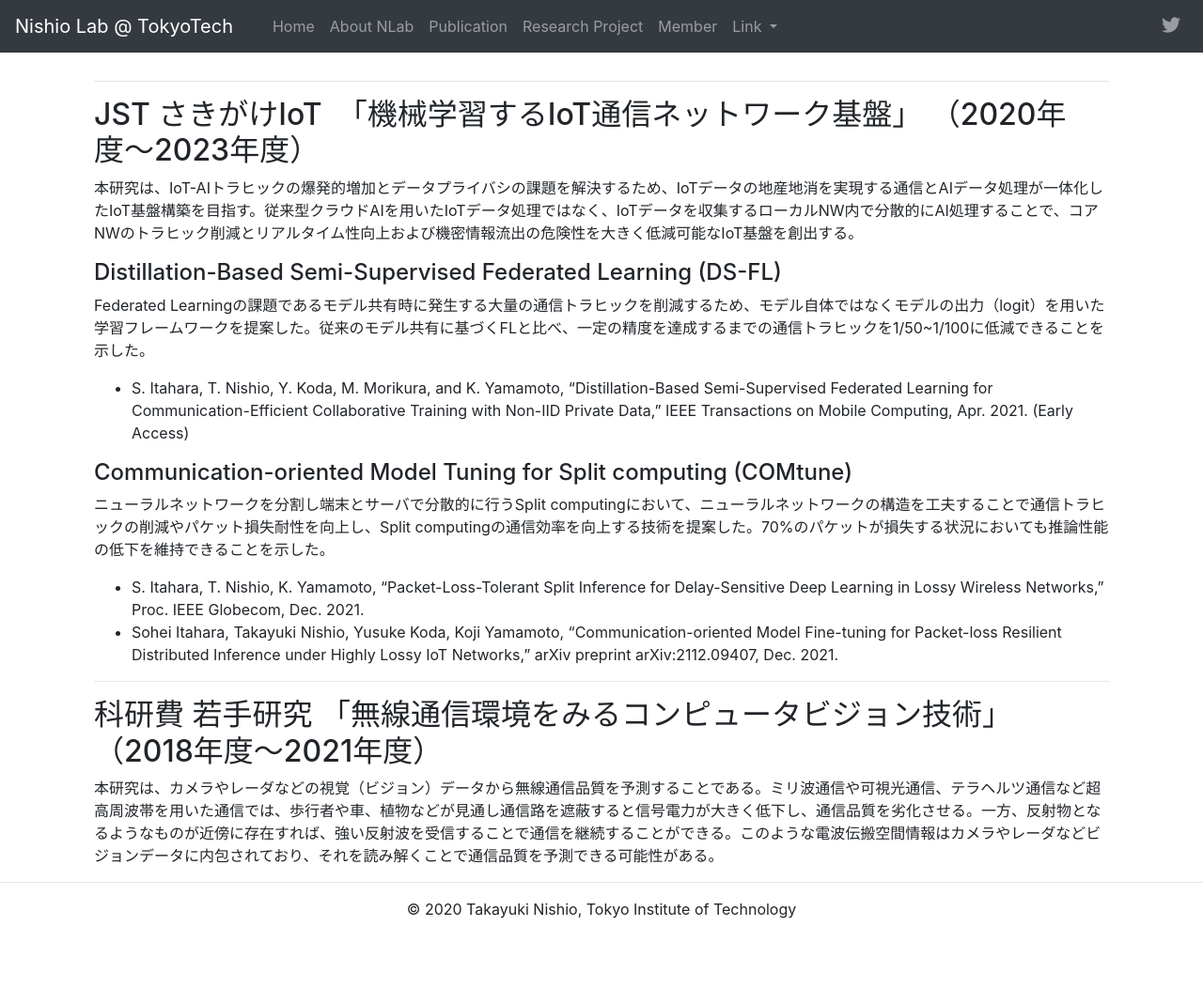
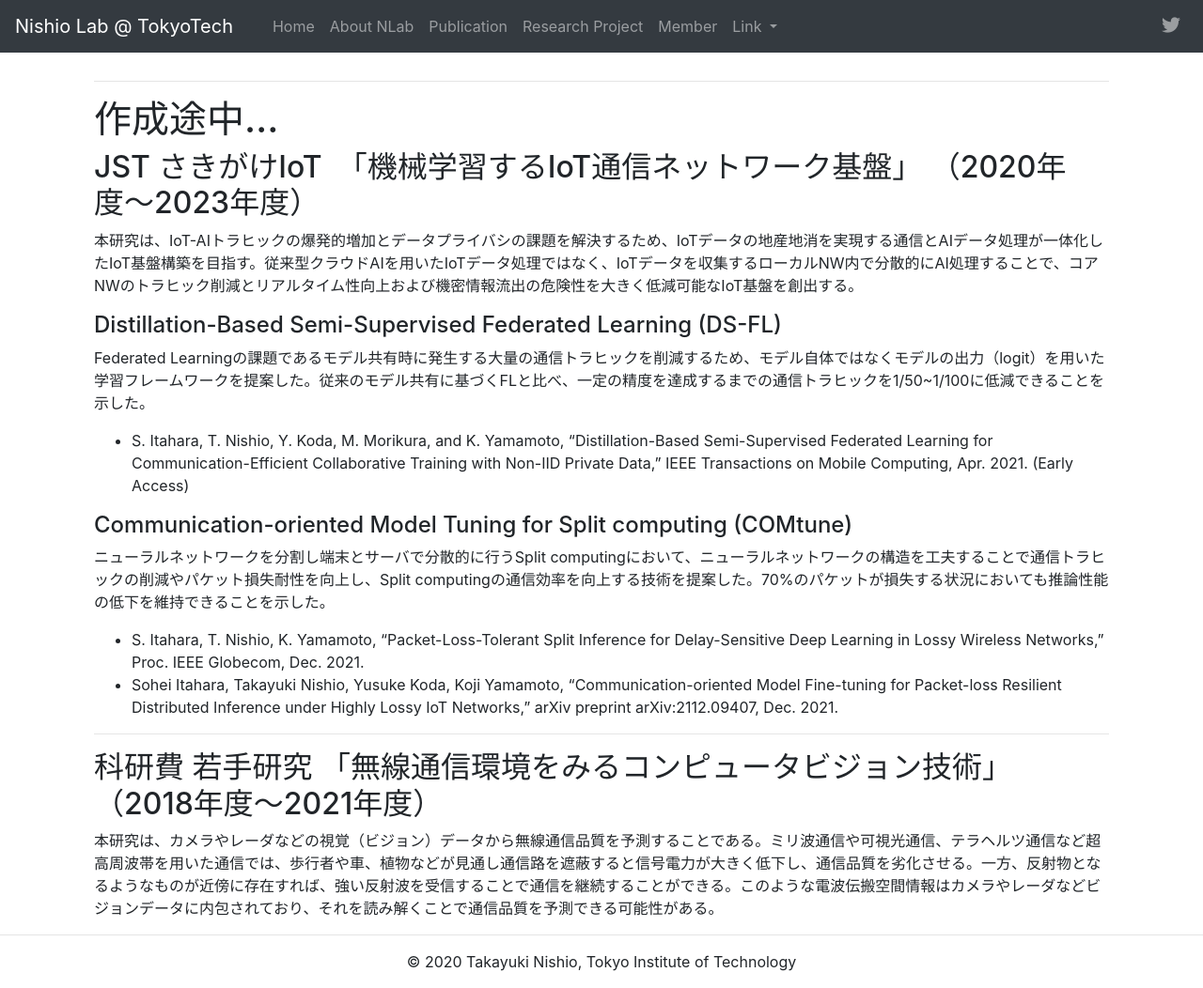
Before and after one commit to nishio-laboratory/nishio-laboratory.github.io, a Jekyll site: the page built from _pages/project.md, in a window 1280 px wide and 1052 px high. Shown: the whole window at 94% size. Built offline with Jekyll 4.4.1, drawn with Linux system fonts in a browser that asks for light colours; nearby versions of some CDN libraries.

Commit message:
Make research project

```diff
--- a/_pages/project.md
+++ b/_pages/project.md
@@ -6,6 +6,7 @@ permalink: /project/
 ---
 
 ---
+# 作成途中...
 
 ## JST さきがけIoT　「機械学習するIoT通信ネットワーク基盤」 （2020年度〜2023年度）
 本研究は、IoT-AIトラヒックの爆発的増加とデータプライバシの課題を解決するため、IoTデータの地産地消を実現する通信とAIデータ処理が一体化したIoT基盤構築を目指す。従来型クラウドAIを用いたIoTデータ処理ではなく、IoTデータを収集するローカルNW内で分散的にAI処理することで、コアNWのトラヒック削減とリアルタイム性向上および機密情報流出の危険性を大きく低減可能なIoT基盤を創出する。
```
